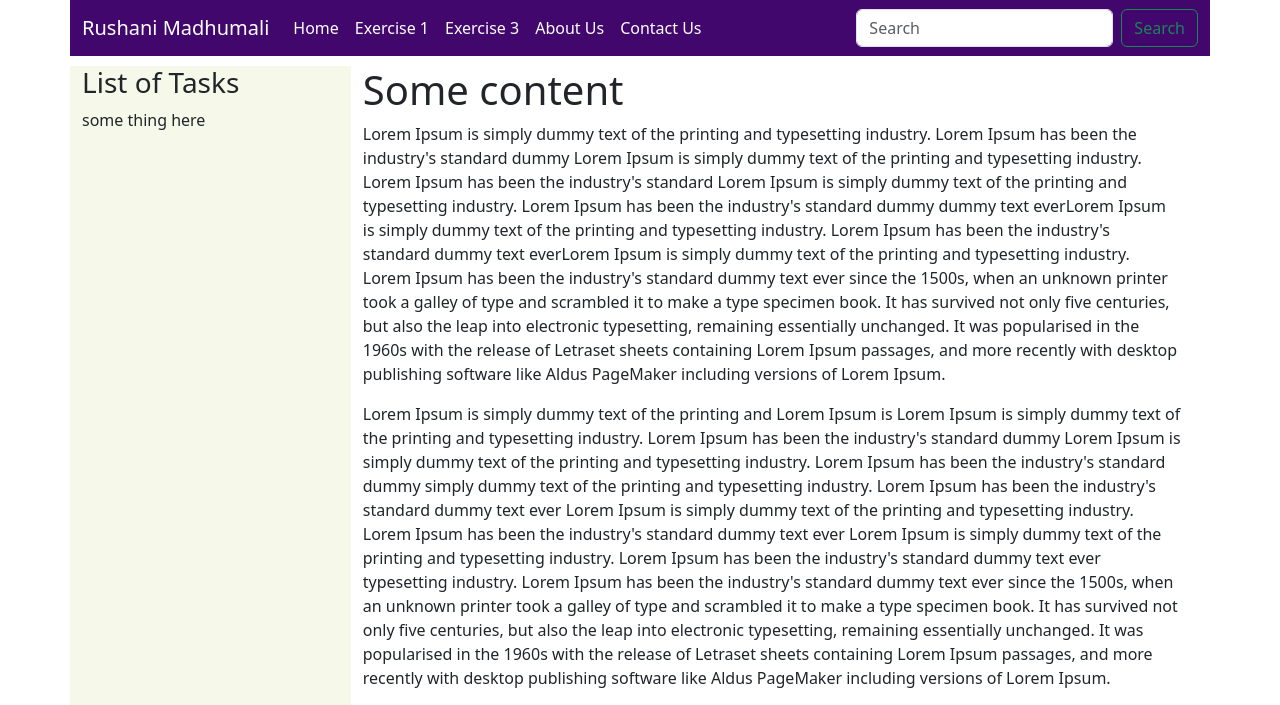
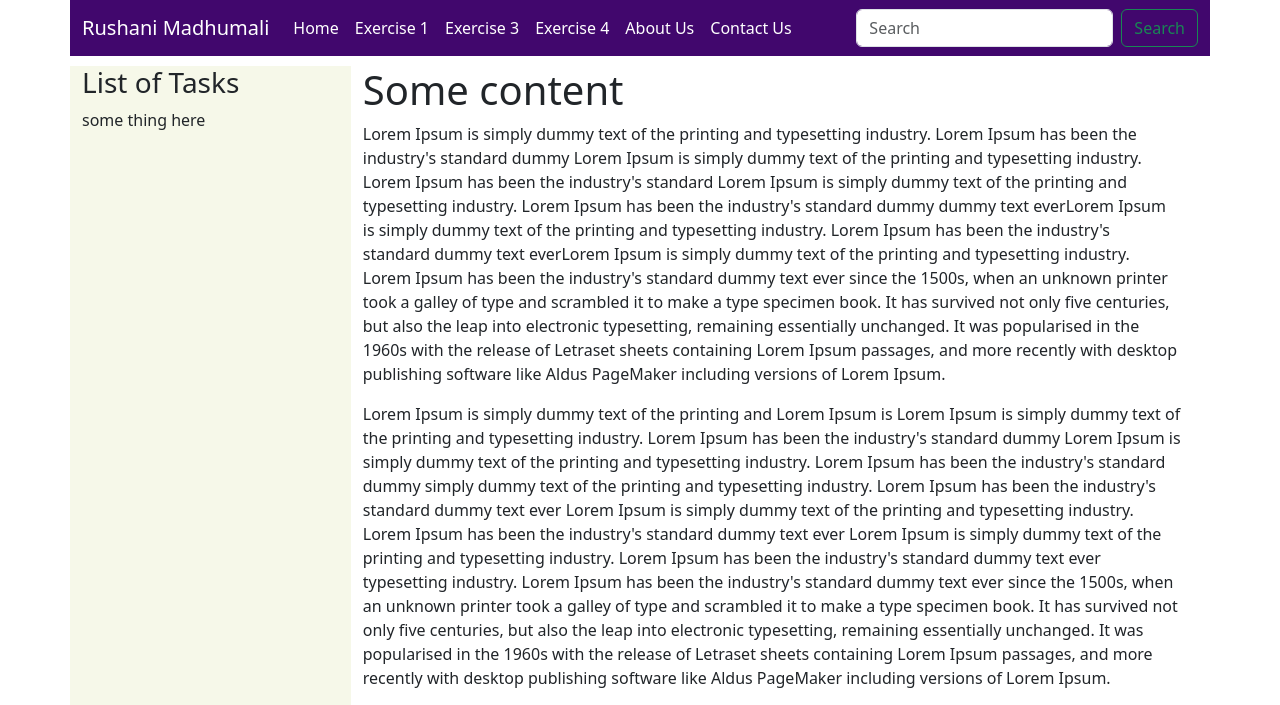
Before and after one commit to rushani22000/hrm_tasks, a PHP site: page /index.php in a window 1280 px wide. Shown: the top 705 px of the page. Run offline with PHP 8.4, Linux system fonts and the light colour scheme; data that the repository does not hold is empty.

Commit message:
added a new php page

```diff
--- a/layout/header.php
+++ b/layout/header.php
@@ -35,6 +35,9 @@
           <a class="nav-link" href="variable.php">Exercise 3</a>
         </li>
         <li class="nav-item">
+          <a class="nav-link" href="controlflow.php">Exercise 4</a>
+        </li>
+        <li class="nav-item">
           <a class="nav-link" href="aboutus.php">About Us</a>
         </li>
         <li class="nav-item">
```
Also changed, not shown: layout/controlflow.php (added).
